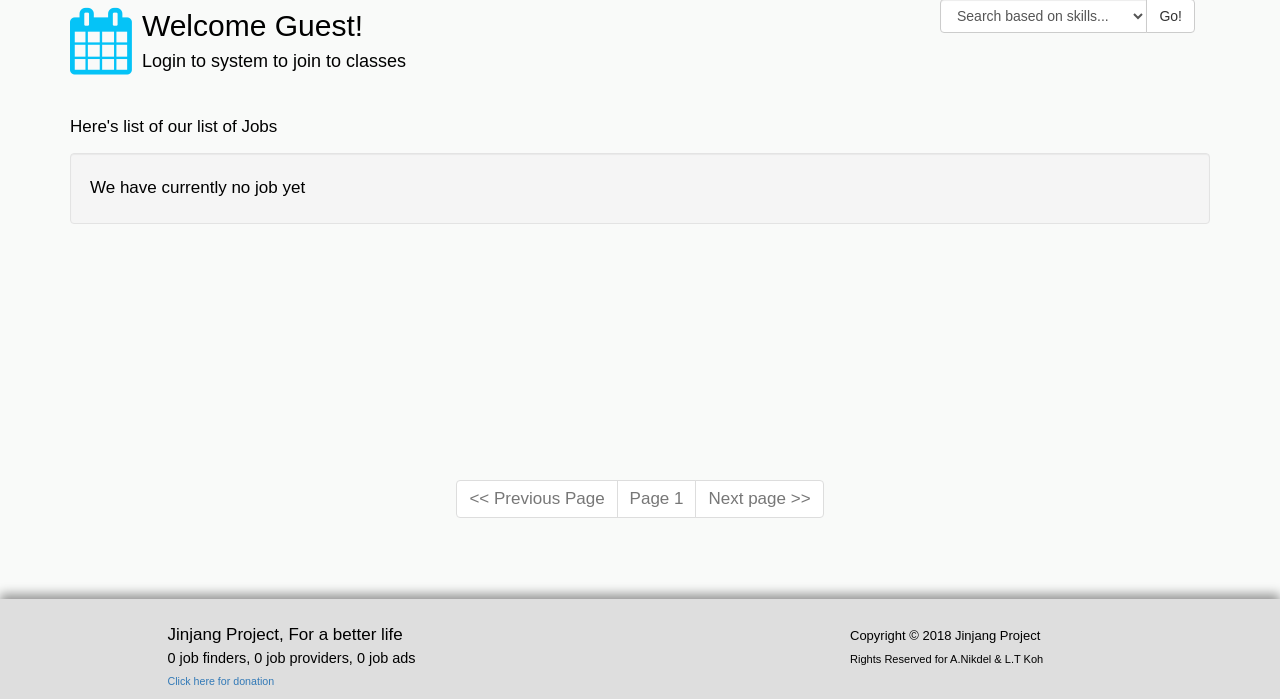
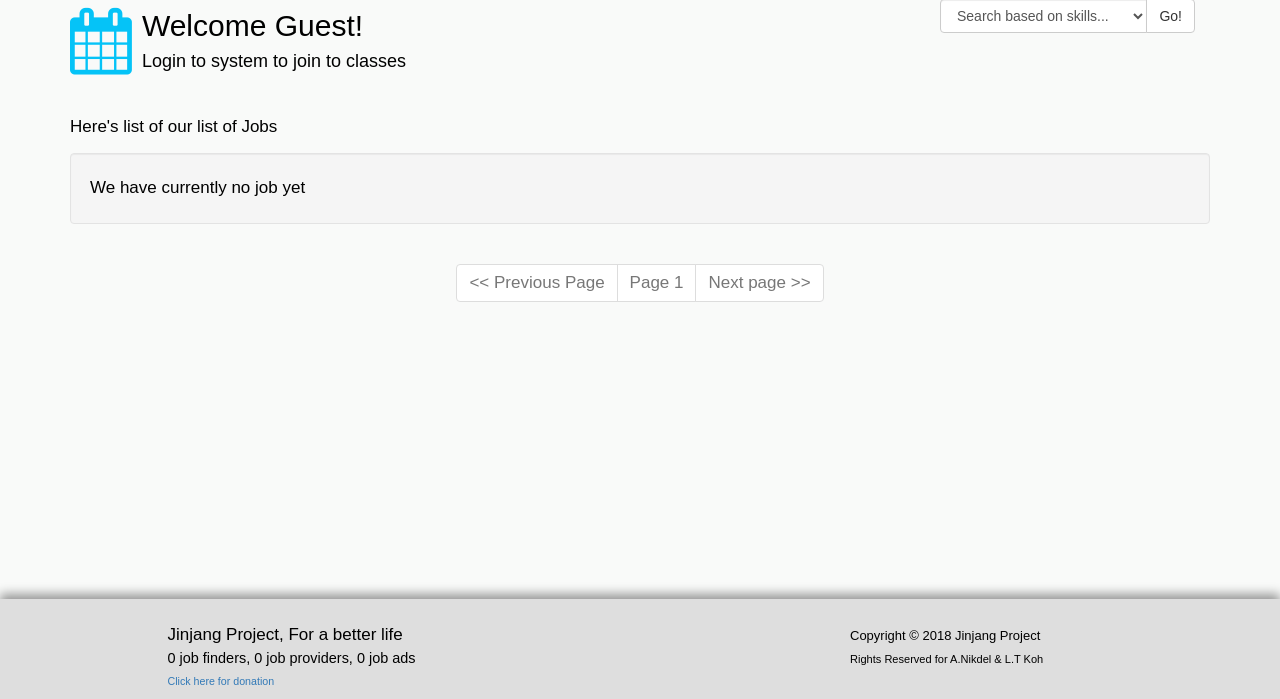
Before and after one commit to kohlitian/jinjang, a PHP site: page /jobs.php in a window 1280 px wide. Shown: the part 101-800 px from the top of the page. Run offline with PHP 8.4, Linux system fonts and the light colour scheme; data comes from the database, SQL or seed files in the repository; data that the repository does not hold is empty.

Commit message:
Revert "fix fix"
This reverts commit 79fa156e3f389d72d2c7e612269129d7fa3ccc64.

```diff
--- a/css/jinjang.css
+++ b/css/jinjang.css
@@ -150,27 +150,6 @@ footer{
 	}
 	.footer-gap-provider{
 	height: 1px !important;
-	}
-}
-
-.page{
-	position: absolute;
-	bottom: 150px;
-	left: 50%;
-}
-
-.pagination{
-	position: relative;
-	left: -50%;
-}
-
-@media(max-width:; 800px){
-	.page{
-		position: relative;
-	}
-	.pagination{
-		position: relative;
-
 	}
 }
 
--- a/jobs.php
+++ b/jobs.php
@@ -271,7 +271,7 @@ if(!isset($user['fullName'])){
 	</div>
 
 	<!-- pagination -->
-	<div  class="page" >
+	<div class="center">
 		<ul class="pagination">
 			<?php if ($pid>1){ ?>
 			<li><a href="?pid=<?php echo $pid-1 ?><?php echo $addpagequery; ?>"><< Previous Page</a></li>
```
